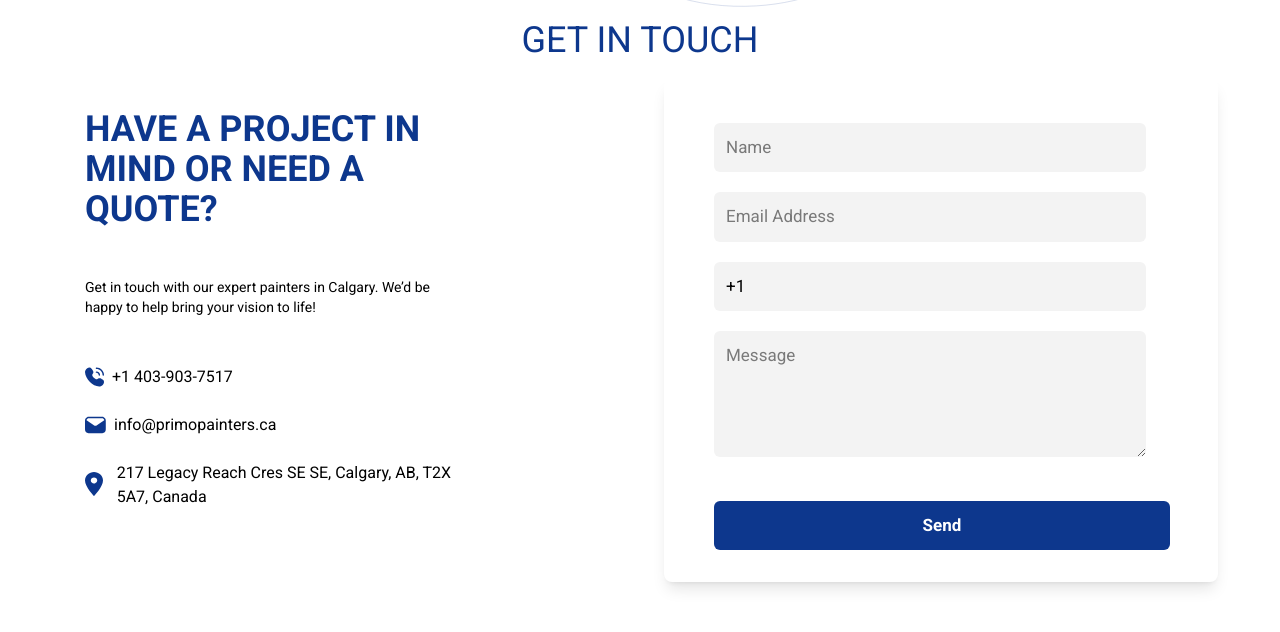
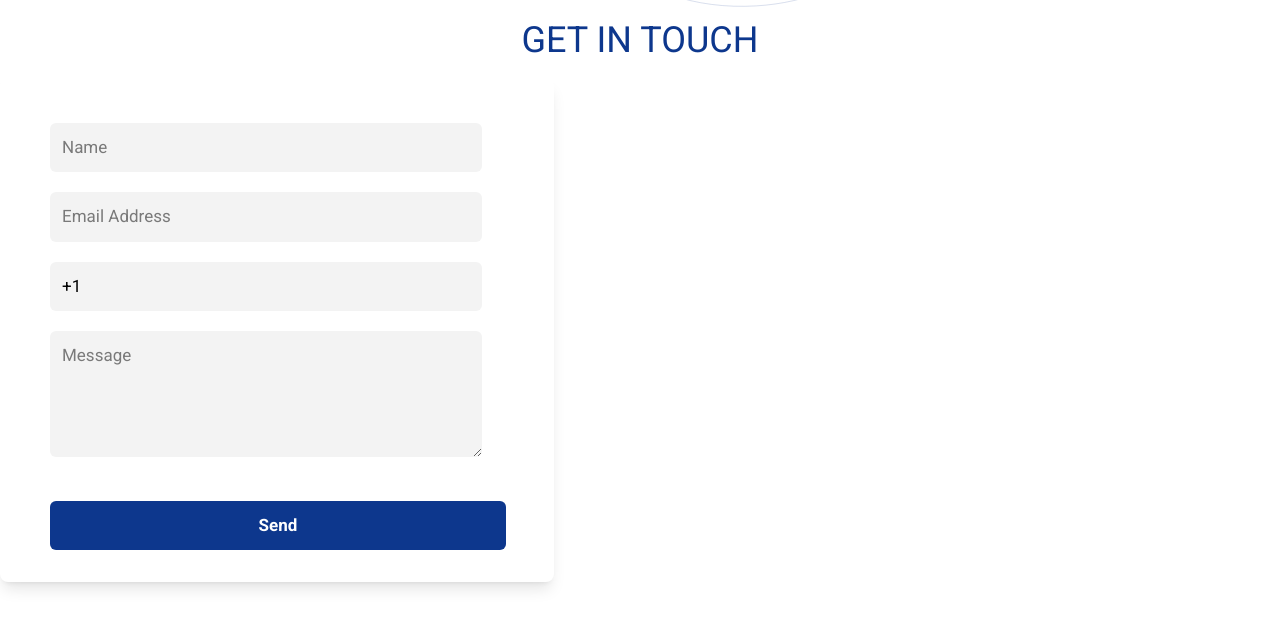
Before and after one commit to frankdmosquera/primo-painting, a Next.js app: page /contact in a window 1280 px wide. Shown: the part 1896-2528 px from the top of the page. Built offline with nearby package versions, Linux system fonts and the light colour scheme.

Commit message:
removed  getInTouch from conact fornt in cantact page

```diff
--- a/app/contact/ContactForm.tsx
+++ b/app/contact/ContactForm.tsx
@@ -17,7 +17,9 @@ interface ContactFormValues {
   phone: string;
   message: string;
 }
-
+interface ContactFormProps {
+  showContactInfo?: boolean;
+}
 const validationSchema = Yup.object({
   name: Yup.string().required("Name is required"),
   email: Yup.string()
@@ -30,7 +32,7 @@ const validationSchema = Yup.object({
   message: Yup.string().required("Message is required"),
 });
 
-const ContactForm = () => {
+const ContactForm = ({ showContactInfo }: ContactFormProps) => {
   const handleSubmit = async (
     values: ContactFormValues,
     { setSubmitting, resetForm }: any,
@@ -80,6 +82,7 @@ const ContactForm = () => {
         style={{ textAlign: "left" }}
       >
         {/* Contact Info Section */}
+        {showContactInfo && (
           <div className="w-full md:w-full lg:w-[60%] lg:ml-[5em]">
             <h2 className="text-[#0D378D] lg:text-4xl text-2xl font-semibold tracking-normal ">
               HAVE A PROJECT IN MIND OR NEED A QUOTE?
@@ -122,6 +125,12 @@ const ContactForm = () => {
               217 Legacy Reach Cres SE SE, Calgary, AB, T2X 5A7, Canada
             </p>
           </div>
+        )}
+        {/* Contact Form Section */}
+        {/* Contact Form Section */}
+        {/* Contact Form Section */}
+        {/* Contact Form Section */}
+        {/* Contact Form Section */}
 
         {/* Contact Form Section */}
         <div className="contact-form w-full md:w-full lg:w-[90%] shadow-lg rounded-lg p-6 lg:mt-[-30px] md:mt-[-30px] mt-[-70px] bg-white">
--- a/app/contact/page.tsx
+++ b/app/contact/page.tsx
@@ -144,7 +144,7 @@ export default function ContactPage() {
           <Image src={BgBackground2} alt="" aria-hidden="true" />
         </div>
 
-        <ContactForm />
+        <ContactForm showContactInfo={false} />
       </div>
 
       {/* Google Map */}
```
Lines whose indentation alone changed are shown as unchanged.
